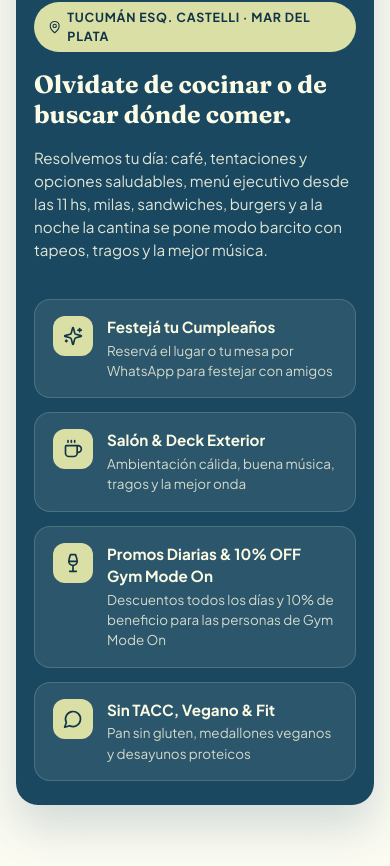
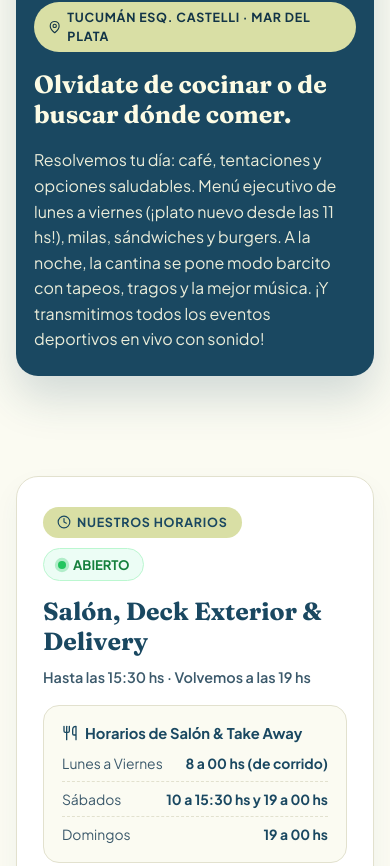
Before and after one commit to boiscantina/bois-cantina, a React (Vite) app: page / in a window 390 px wide. Shown: the part 3698-4564 px from the top of the page. Built offline with nearby package versions, Linux system fonts and the light colour scheme.

Commit message:
fix: actualizar texto sobre BOIS, remover tarjetas de features y actualizar subtitulo de instagram

```diff
--- a/src/App.jsx
+++ b/src/App.jsx
@@ -742,7 +742,7 @@ export default function App() {
           </div>
         </section>
 
-        {/* 5. EXPERIENCIA Y AMBIENTACIÓN: SOBRE BOIS (SALÓN & DECK EXTERIOR, MÚSICA Y CUMPLEAÑOS) */}
+        {/* 5. EXPERIENCIA Y AMBIENTACIÓN: SOBRE BOIS */}
         <section id="sobre-bois" className="about-section" aria-label="Sobre BOIS Café y Cantina">
           <div className="container">
             <div className="about-card">
@@ -763,23 +763,6 @@ export default function App() {
                   <p key={idx} className="about-paragraph">
                     {p}
                   </p>
-                ))}
-              </div>
-
-              <div className="about-features-col">
-                {SITE_CONFIG.about.features.map((feat, idx) => (
-                  <div key={idx} className="about-feature-item">
-                    <div className="about-feature-icon">
-                      {idx === 0 && <Sparkles size={20} />}
-                      {idx === 1 && <Coffee size={20} />}
-                      {idx === 2 && <Wine size={20} />}
-                      {idx === 3 && <MessageCircle size={20} />}
-                    </div>
-                    <div>
-                      <h3>{feat.title}</h3>
-                      <p>{feat.desc}</p>
-                    </div>
-                  </div>
                 ))}
               </div>
             </div>
--- a/src/config.js
+++ b/src/config.js
@@ -363,7 +363,7 @@ export const SITE_CONFIG = {
     eyebrow: "Tucumán esq. Castelli · Mar del Plata",
     title: "Olvidate de cocinar o de buscar dónde comer.",
     paragraphs: [
-      "Resolvemos tu día: café, tentaciones y opciones saludables, menú ejecutivo desde las 11 hs, milas, sandwiches, burgers y a la noche la cantina se pone modo barcito con tapeos, tragos y la mejor música.",
+      "Resolvemos tu día: café, tentaciones y opciones saludables. Menú ejecutivo de lunes a viernes (¡plato nuevo desde las 11 hs!), milas, sándwiches y burgers. A la noche, la cantina se pone modo barcito con tapeos, tragos y la mejor música. ¡Y transmitimos todos los eventos deportivos en vivo con sonido!",
     ],
     features: [
       {
@@ -611,7 +611,7 @@ export const SITE_CONFIG = {
     ],
     sectionTitle: "Seguinos en Instagram",
     sectionSubtitle:
-      "Enterate de nuestras promos de todos los días, las Burgers en @boisburgers y la agenda de eventos deportivos y plancitos en @boiscantina.",
+      "Enterate de nuestras promos y plancitos en nuestras redes sociales.",
     posts: [
       {
         id: 1,
--- a/src/index.css
+++ b/src/index.css
@@ -2448,11 +2448,8 @@ a {
   background: var(--bois-blue);
   color: var(--bois-cream);
   border-radius: 26px;
-  padding: 42px;
-  display: grid;
-  grid-template-columns: 1.25fr 1fr;
-  gap: 36px;
-  align-items: center;
+  padding: clamp(32px, 4.5vw, 48px);
+  display: block;
   box-shadow: 0 22px 44px rgba(26, 72, 97, 0.18);
 }
 
@@ -2485,9 +2482,11 @@ a {
 }
 
 .about-paragraph {
-  font-size: 0.95rem;
-  color: rgba(252, 251, 228, 0.88);
-  margin-bottom: 14px;
+  font-size: clamp(1rem, 1.8vw, 1.12rem);
+  line-height: 1.6;
+  color: rgba(252, 251, 228, 0.92);
+  margin-bottom: 0;
+  max-width: 900px;
 }
 
 .about-features-col {
```
